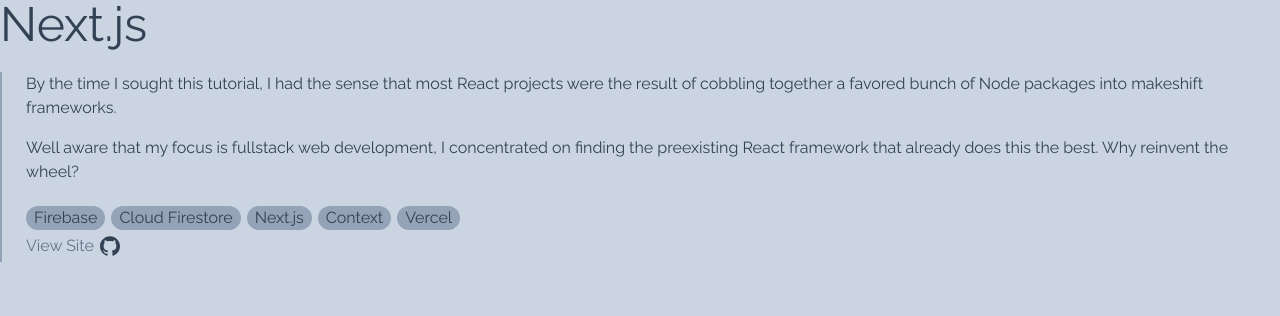
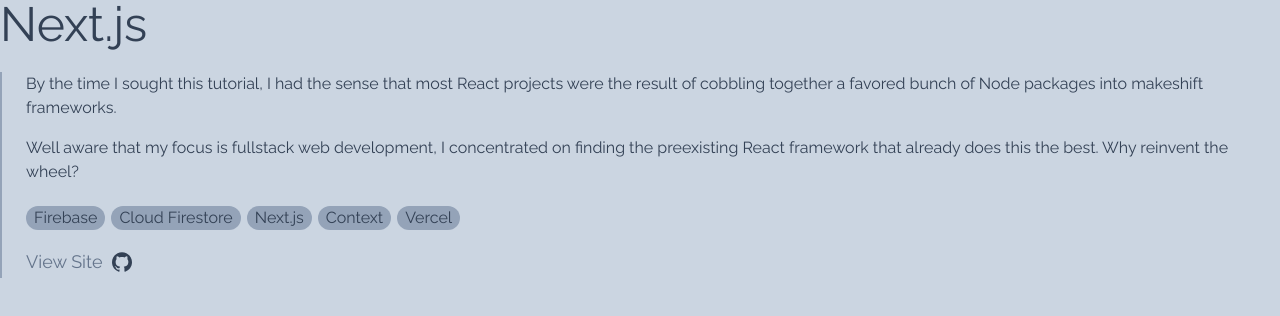
Before and after one commit to Ever-It-Lazy/portfolio, a Next.js app: page /nextjs in a window 1280 px wide. Shown: the top 316 px of the page. Built offline with nearby package versions, Linux system fonts and the light colour scheme.

Commit message:
styled "View Site" links

```diff
--- a/pages/mern.js
+++ b/pages/mern.js
@@ -27,9 +27,9 @@
 					<li>Vite</li>
 					<li>Chance</li>
 				</ul>
-				<ul className="flex items-center">
+				<ul className="flex items-center mt-4 space-x-1">
 					<li>
-						<a href="https://mern-tutorial-2.herokuapp.com/" className="link-underline" target="_blank">View Site</a>
+						<a href="https://mern-tutorial-2.herokuapp.com/" className="link-underline text-sm md:text-lg" target="_blank">View Site</a>
 					</li>
 					<li>
 						<Link href="https://github.com/Ever-It-Lazy/Notezipper-rebuild" target="_blank">
--- a/pages/nextjs.js
+++ b/pages/nextjs.js
@@ -23,9 +23,9 @@
 					<li>Context</li>
 					<li>Vercel</li>
 				</ul>
-				<ul className="flex items-center">
+				<ul className="flex items-center mt-4 space-x-1">
 					<li>
-						<a href="https://nextfire-app-hazel.vercel.app/" className="link-underline" target="_blank">View Site</a>
+						<a href="https://nextfire-app-hazel.vercel.app/" className="link-underline text-sm md:text-lg" target="_blank">View Site</a>
 					</li>
 					<li>
 						<Link href="https://github.com/Ever-It-Lazy/nextfire-app" target="_blank">
--- a/pages/tailwind.js
+++ b/pages/tailwind.js
@@ -17,7 +17,7 @@
 					<li>Next.js</li>
 					<li>Firebase</li>
 				</ul>
-				<ul className="flex items-center">
+				<ul className="flex items-center mt-4 space-x-1">
 					<li>
 						<Link href="https://github.com/Ever-It-Lazy/typescript-tutorial" target="_blank">
 							<SiGithub className="icon" />
--- a/pages/typescript.js
+++ b/pages/typescript.js
@@ -26,9 +26,9 @@
 					<li>html-react-parser</li>
 					<li>react-beautiful-dnd</li>
 				</ul>
-				<ul className="flex items-center">
+				<ul className="flex items-center mt-4 space-x-1">
 					<li>
-						<a href="https://typescript-tutorial-1.web.app/" className="link-underline" target="_blank">View Site</a>
+						<a href="https://typescript-tutorial-1.web.app/" className="link-underline text-sm md:text-lg" target="_blank">View Site</a>
 					</li>
 					<li>
 						<Link href="https://github.com/Ever-It-Lazy/typescript-tutorial" target="_blank">
```
